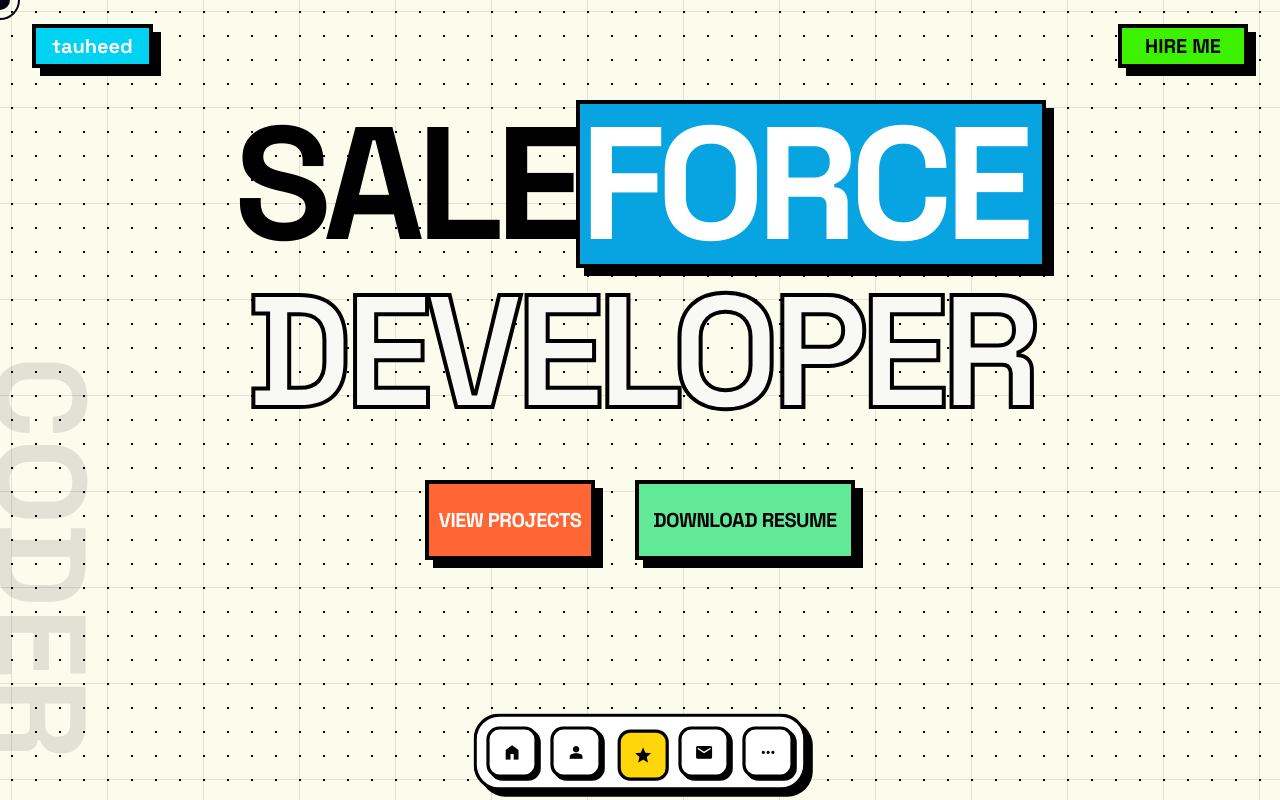
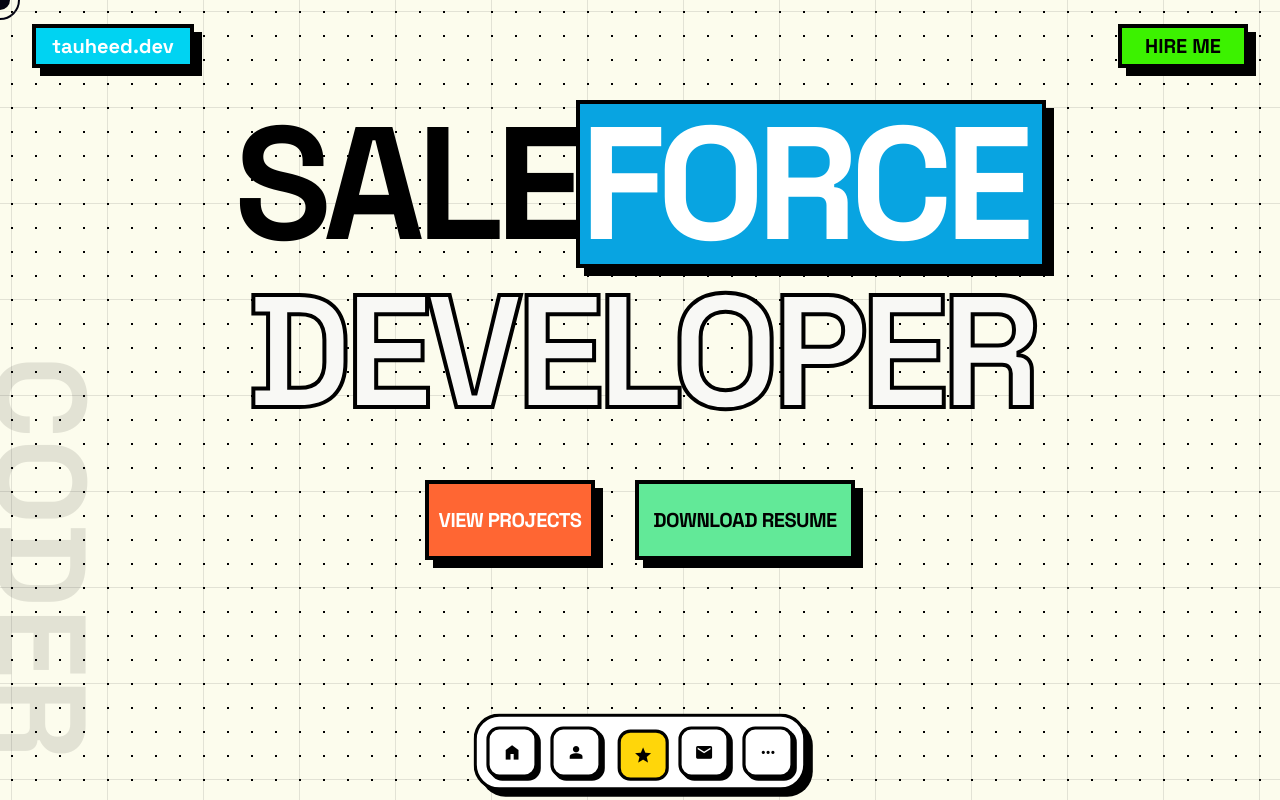
Before and after one commit to tauhid09/Peak-Portfolio, a React (Vite) app: page / in a window 1280 px wide. Shown: the top 800 px of the page. Built offline with nearby package versions, Linux system fonts and the light colour scheme.

Commit message:
Update HeroSection.jsx

```diff
--- a/src/components/HeroSection.jsx
+++ b/src/components/HeroSection.jsx
@@ -33,7 +33,7 @@
             <div className="relative flex min-h-screen w-full flex-col overflow-x-hidden ">
                 <h1 className='font-extrabold absolute bottom-[60%] text-8xl rotate-90 left-8 origin-left text-black/10 md:text-9xl md:left-10 md:bottom-1/2 lg:text-9xl lg:left-10 lg:bottom-1/2' >CODER</h1>
                 <h1 className='absolute top-1 left-4 md:top-1 md:left-8 px-4 py-1 neo-border bg-[#00D3F2] text-white text-xl font-black shadow-neo active:translate-x-3 active:translate-y-3 active:shadow-none transition-all cursor-pointer z-50' >
-                    <a href="">tauheed</a>
+                    <a href="">tauheed.dev</a>
                 </h1>
 
                 <button className='w-[120px] sm:w-[130px] absolute top-1 right-4 md:top-1 md:right-8 px-4 py-1 neo-border bg-[#3cf200] text-black text-xl font-black shadow-neo active:translate-x-3 active:translate-y-3 active:shadow-none transition-all cursor-pointer z-50'>
```
